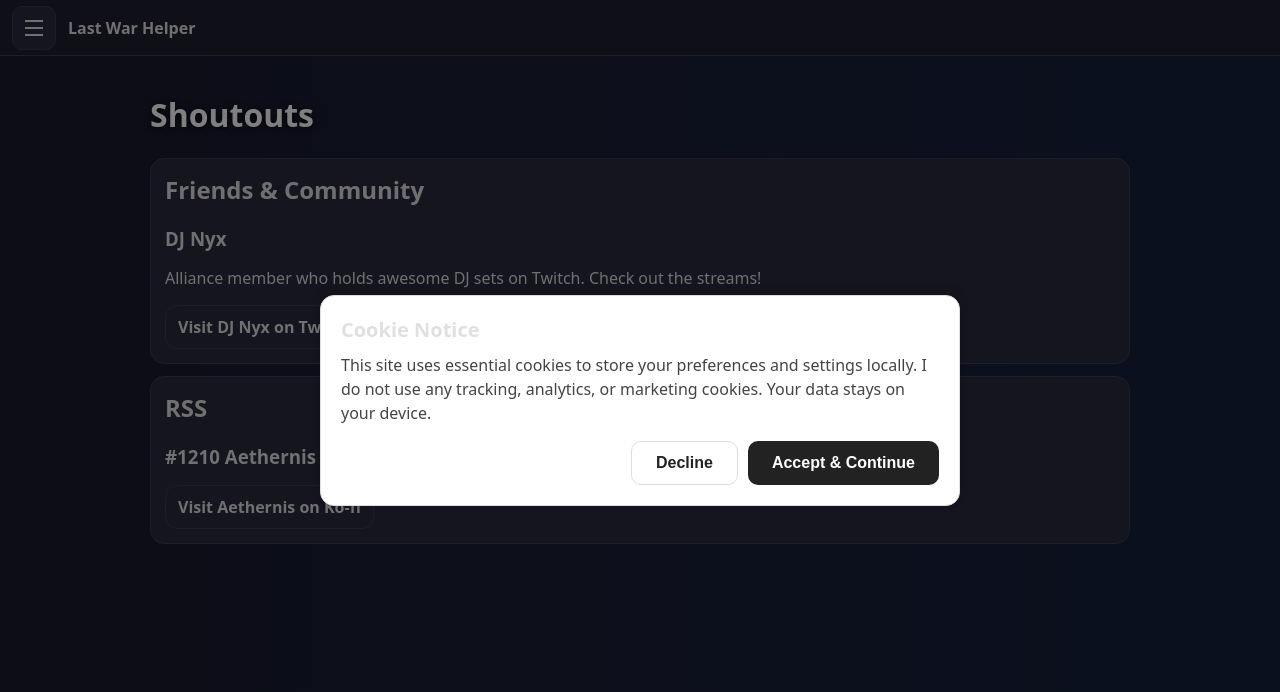
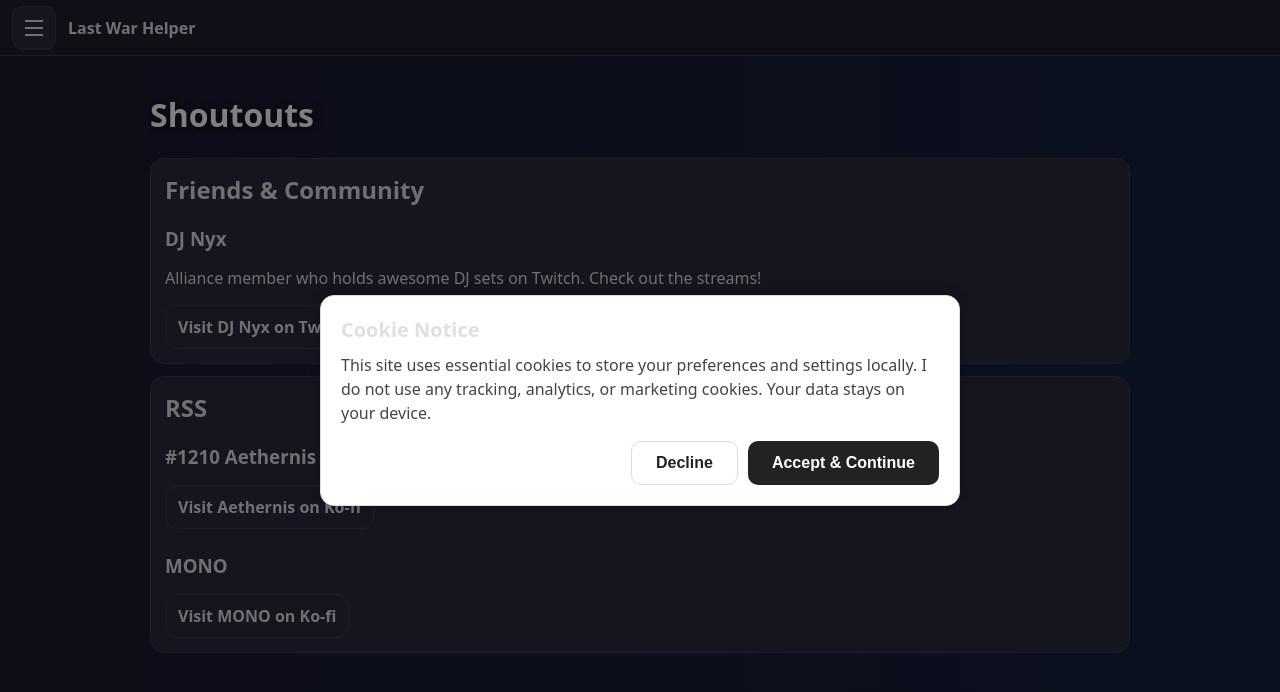
Before and after one commit to Sachmophoclies/last-war, a React (Vite) app: page /last-war/shoutouts in a window 1280 px wide. Shown: the top 692 px of the page. Built offline with nearby package versions, Linux system fonts and the light colour scheme.

Commit message:
Shoutout to MONO

```diff
--- a/src/pages/Shoutouts.jsx
+++ b/src/pages/Shoutouts.jsx
@@ -37,6 +37,19 @@ export default function Shoutouts() {
             Visit Aethernis on Ko-fi
           </a>
         </div>
+
+        <div style={{ marginTop: '24px' }}>
+          <h3 style={{ marginTop: '0', marginBottom: '16px' }}>MONO</h3>
+          <a
+            href="https://ko-fi.com/mono1223"
+            target="_blank"
+            rel="noreferrer"
+            className="btn"
+            style={{ display: 'inline-block', textDecoration: 'none' }}
+          >
+            Visit MONO on Ko-fi
+          </a>
+        </div>
       </div>
     </div>
   );
```
